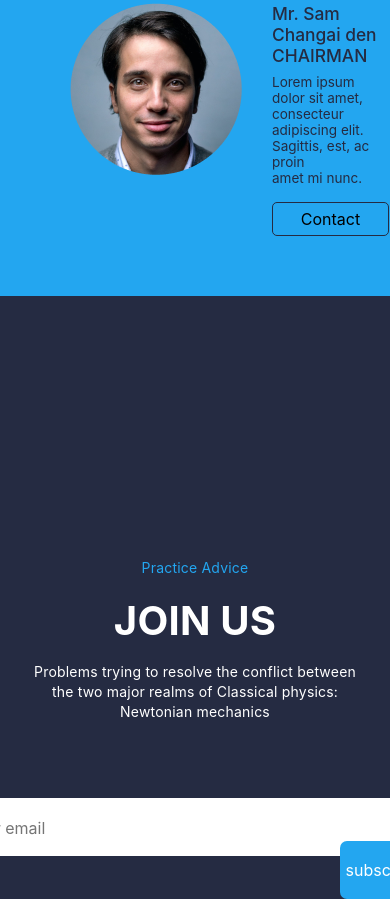
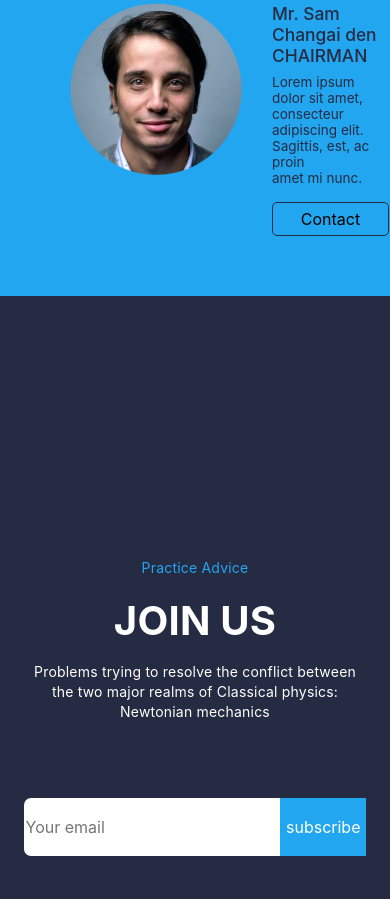
Before and after one commit to ninieell/website, a plain HTML site: page index.html in a window 390 px wide. Shown: the part 5117-6016 px from the top of the page. After the commit the page ends 5973 px from the top, so only its background shows below. Drawn offline with nearby package versions, Linux system fonts and the light colour scheme.

Commit message:
Update style.css

```diff
--- a/assets/css/style.css
+++ b/assets/css/style.css
@@ -302,7 +302,6 @@ h4:hover{
     border:#23A6F0;
     color: #23A6F0;
 }
-@media only screen and (max-width: 572px) {
 @media only screen and (max-width: 575px) {
     .justify-center{
         display: flex;
@@ -334,7 +333,6 @@ h4:hover{
     color: #FFFFFF;
 }
 .input-div{
-    width: 688px;
     height: 58px;
     background-color: white;
     border-radius: 7px;
@@ -346,17 +344,12 @@ h4:hover{
 }
 .email{
     border: none;
-    margin-top: 17px;
 }
 .submit{
     border: none;
     background-color: #23A6F0;
     color: white;
     min-height: 58px;
-    border-radius: 7px;
-    left: 88.1%;
-    overflow: hidden;
-    margin-left: 375.5px;
     margin-top: 0px;
 }
 @media only screen and (max-width: 770px) {
@@ -364,14 +357,9 @@ h4:hover{
         display: none;
     }
 }
-@media only screen and (max-width: 770px) {
-    .submit{
 @media only screen and (max-width: 445px) {
     .displey-flex{
     }
 }
-@media only screen and (max-width: 575px) {
-    .submit{
-        margin-left: 231.5px;
     }
 }
```
